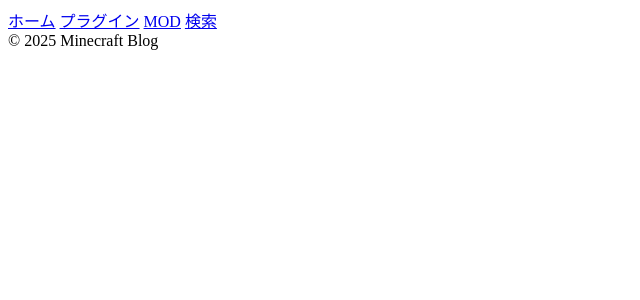
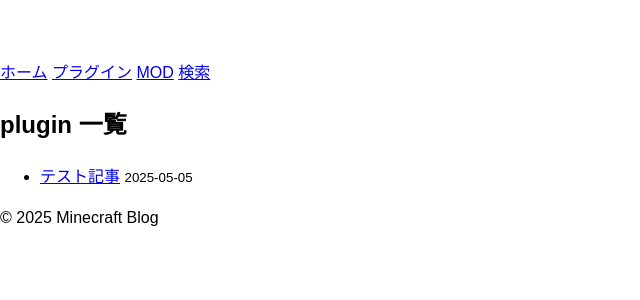
Before and after one commit to Riku-tatuto/minecraft-blog, a Jekyll site: the page built from plugin.html, in a window 1280 px wide. Shown: the top 300 px of the page, without its empty margins (0-640 px from the left). Built offline with Jekyll 4.4.1, drawn with Linux system fonts in a browser that asks for light colours; part of the change alters nothing that is shown.

Commit message:
Update plugin.html

```diff
--- a/plugin.html
+++ b/plugin.html
@@ -1,6 +1,6 @@
 ---
-layout: default
-title: プラグイン関連
-permalink: /plugin
+layout: category
+category: plugin   # または mod
+permalink: /plugin.html  # mod.htmlは /mod.html
 ---
-<!-- ここに後でプラグイン関連記事一覧を実装します -->
+<link rel="stylesheet" href="assets/css/home.css">
```
